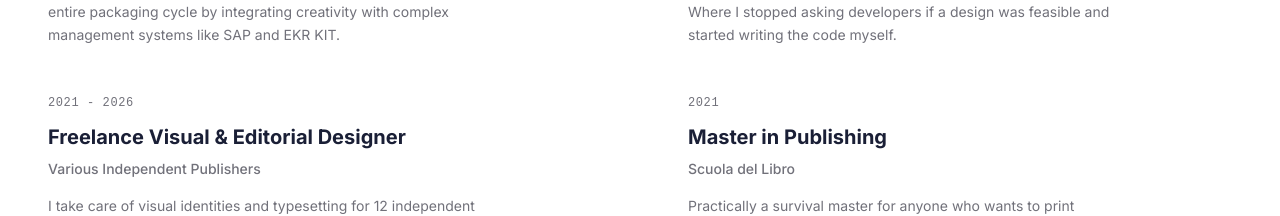
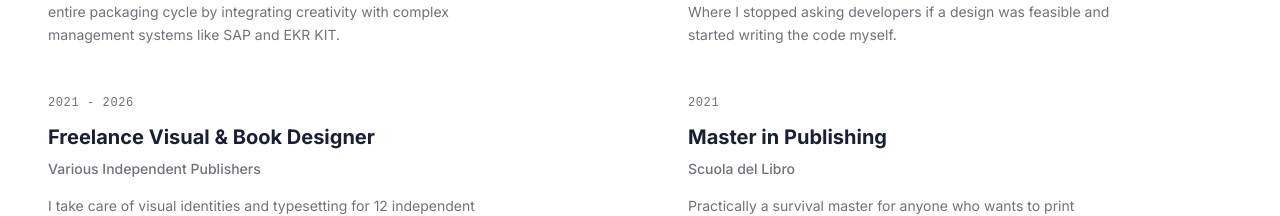
Before and after one commit to AlbertoScalia/portfolio, a React (Vite) app: page /#/bio in a window 1280 px wide. Shown: the part 1432-1648 px from the top of the page. Built offline with nearby package versions, Linux system fonts and the light colour scheme.

Commit message:
update job titles

```diff
--- a/src/pages/Bio.jsx
+++ b/src/pages/Bio.jsx
@@ -108,7 +108,7 @@ export default function Bio() {
                             { date: "Present", title: "Open to opportunities", sub: "Full time or freelance", desc: "Full-time roles and collaborations — especially where design and strategy overlap." },
                             { date: "2022 - Present", title: "Visual & Editorial Designer", sub: "lay0ut magazine, Forward magazine", desc: "From underground zines to peer-reviewed science — I've designed both, and they've taught me everything about hierarchy." },
                             { date: "2025 - 2026", title: "Visual & Brand Designer", sub: "Life Electronics SpA", desc: "I dress tech products without forgetting barcodes. I manage the entire packaging cycle by integrating creativity with complex management systems like SAP and EKR KIT." },
-                            { date: "2021 - 2026", title: "Freelance Visual & Editorial Designer", sub: "Various Independent Publishers", desc: "I take care of visual identities and typesetting for 12 independent publishers and academic institutions, delivering over 50 book projects." },
+                            { date: "2021 - 2026", title: "Freelance Visual & Book Designer", sub: "Various Independent Publishers", desc: "I take care of visual identities and typesetting for 12 independent publishers and academic institutions, delivering over 50 book projects." },
                             { date: "2021 - 2023", title: "Graphic Design Intern", sub: "LetteraVentidue Edizioni", desc: "A total immersion in the world of books: from the choice of paper to the millimetric precision of typographic grids." }
                         ].map((exp, i) => (
                             <motion.div key={i} variants={itemVariants} className="flex flex-col gap-1 text-left">
```
Also changed, not shown: 1 other file (tests, documents, lock files or other folders).
